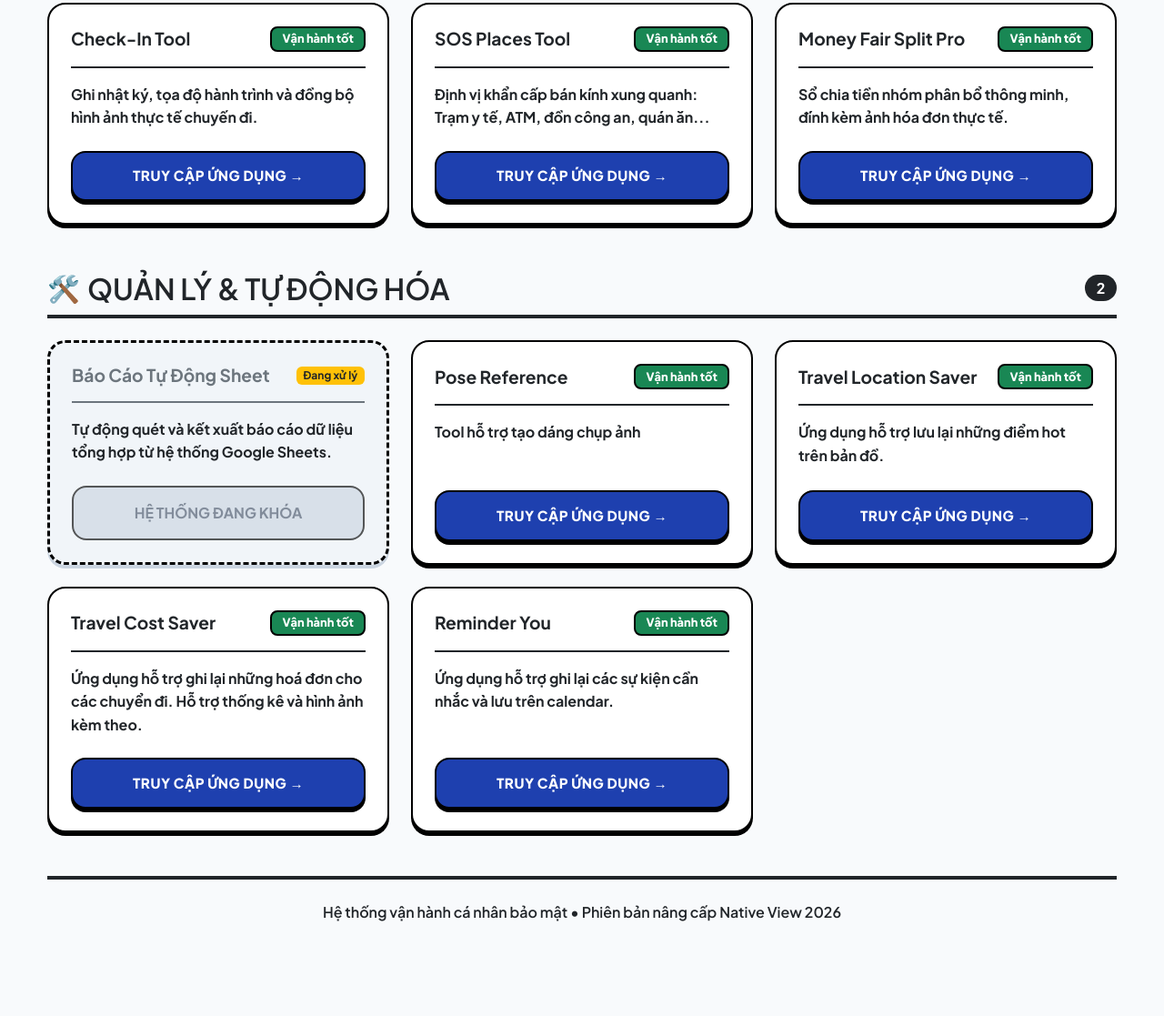
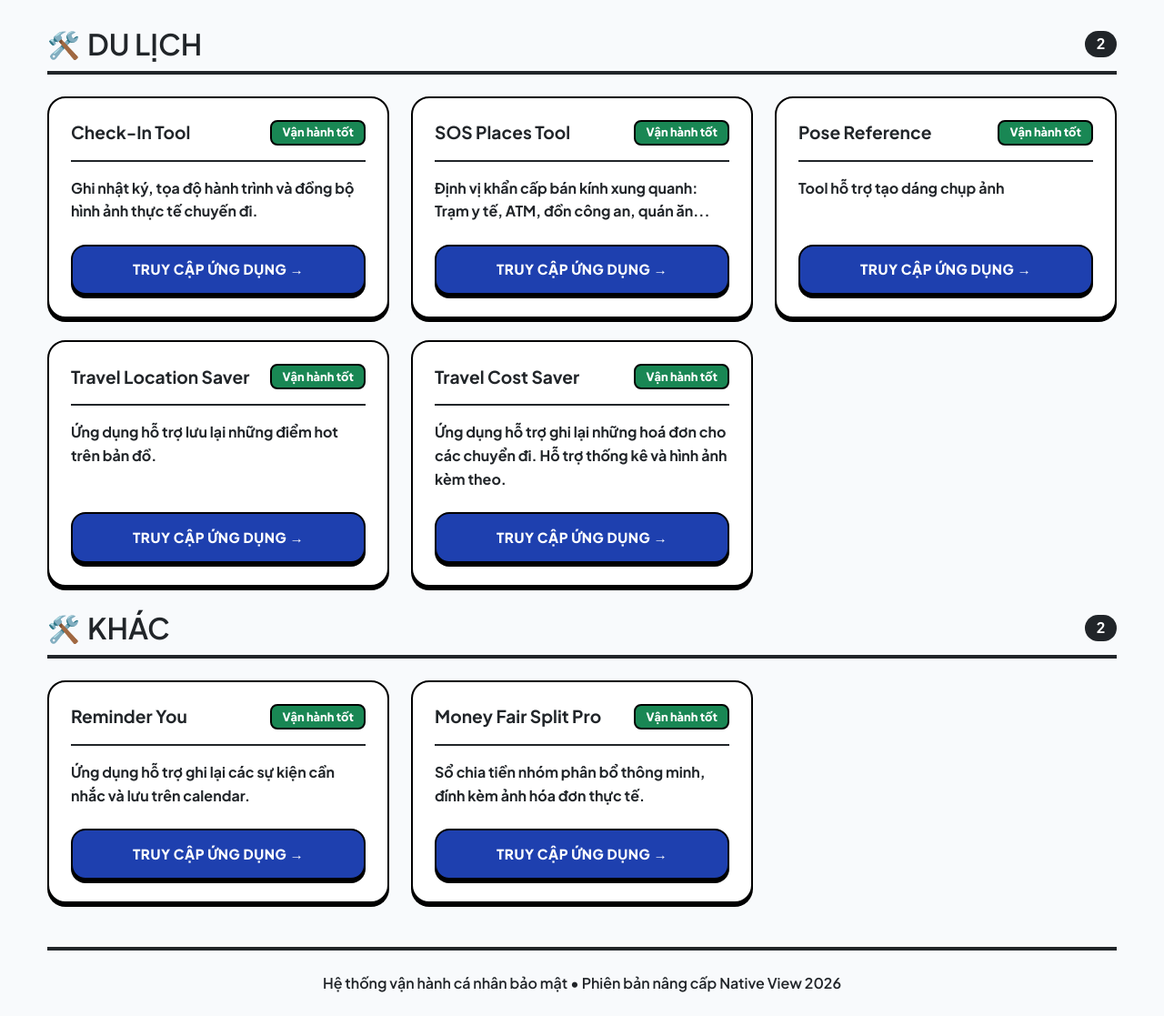
Before and after one commit to internet47/internet47.github.io, a plain HTML site: page index.html in a window 1280 px wide. Shown: the part 527-1644 px from the top of the page at 91% size. Before the commit the page ends 1566 px from the top, so only its background shows below. Drawn offline with nearby package versions, Linux system fonts and the light colour scheme.

Commit message:
Optimize sp

```diff
--- a/index.html
+++ b/index.html
@@ -181,7 +181,7 @@
       <section class="category-section mb-5">
         <div class="d-flex align-items-center flex-wrap gap-2 pb-2 mb-4 border-bottom border-4 border-dark">
           <span style="font-size: 1.8rem;">🌤️</span>
-          <h2 class="fw-extrabold mb-0 text-dark text-uppercase">Khí Tượng & Du Lịch</h2>
+          <h2 class="fw-extrabold mb-0 text-dark text-uppercase">Khí Tượng</h2>
           <span class="badge bg-dark text-white rounded-pill app-count ms-auto" style="font-size: 1rem; padding: 0.4rem 0.8rem; border: none !important;">6</span>
         </div>
 
@@ -237,6 +237,16 @@
               </a>
             </div>
           </div>
+      </section>
+
+      <section class="category-section mb-4">
+        <div class="d-flex align-items-center flex-wrap gap-2 pb-2 mb-4 border-bottom border-4 border-dark">
+          <span style="font-size: 1.8rem;">🛠️</span>
+          <h2 class="fw-extrabold mb-0 text-dark text-uppercase"> Du Lịch</h2>
+          <span class="badge bg-dark text-white rounded-pill app-count ms-auto" style="font-size: 1rem; padding: 0.4rem 0.8rem; border: none !important;">2</span>
+        </div>
+
+        <div class="row row-cols-1 row-cols-lg-3 g-3 g-lg-4">
 
           <div class="col app-card-wrapper">
             <div class="card native-card">
@@ -269,52 +279,6 @@
               <a href="https://script.google.com/macros/s/AKfycbw8TEQqqOuBuBb9kSbmU2sYvvfpCaQpPQVcIx4NmDrzG3wnzCIODcIpcNw_jFV0xyYA/exec" class="btn-native-action mt-auto">
                 Truy Cập Ứng Dụng →
               </a>
-            </div>
-          </div>
-
-          <div class="col app-card-wrapper">
-            <div class="card native-card">
-              <div class="mb-4">
-                <div class="d-flex justify-content-between border-bottom border-2 border-dark pb-3 mb-3 card-header-mobile">
-                  <h3 class="fw-bold mb-0 text-dark">Money Fair Split Pro</h3>
-                  <span class="badge badge-status bg-success text-white">Vận hành tốt</span>
-                </div>
-                <p class="mb-0 fw-bold text-dark">
-                  Sổ chia tiền nhóm phân bổ thông minh, đính kèm ảnh hóa đơn thực tế.
-                </p>
-              </div>
-              <a href="https://script.google.com/macros/s/AKfycbxf0yqNr_auY0JkgZJ8mpnkoN-Xsj43AqT-7bKW0hp3lIH7cbpZLlWTwdoQSB7ptYiPVA/exec" class="btn-native-action mt-auto">
-                Truy Cập Ứng Dụng →
-              </a>
-            </div>
-          </div>
-
-        </div>
-      </section>
-
-      <section class="category-section mb-4">
-        <div class="d-flex align-items-center flex-wrap gap-2 pb-2 mb-4 border-bottom border-4 border-dark">
-          <span style="font-size: 1.8rem;">🛠️</span>
-          <h2 class="fw-extrabold mb-0 text-dark text-uppercase">Quản Lý & Tự Động Hóa</h2>
-          <span class="badge bg-dark text-white rounded-pill app-count ms-auto" style="font-size: 1rem; padding: 0.4rem 0.8rem; border: none !important;">2</span>
-        </div>
-
-        <div class="row row-cols-1 row-cols-lg-3 g-3 g-lg-4">
-
-          <div class="col app-card-wrapper">
-            <div class="card native-card" style="background-color: #f1f5f9 !important; border: 3px dashed #000000 !important; box-shadow: 0 4px 0 #cbd5e1 !important;">
-              <div class="mb-4">
-                <div class="d-flex justify-content-between border-bottom border-2 border-secondary pb-3 mb-3 card-header-mobile">
-                  <h3 class="fw-bold mb-0 text-secondary">Báo Cáo Tự Động Sheet</h3>
-                  <span class="badge bg-warning text-dark fw-bold border-0">Đang xử lý</span>
-                </div>
-                <p class="text-dark fw-bold mb-0">
-                  Tự động quét và kết xuất báo cáo dữ liệu tổng hợp từ hệ thống Google Sheets.
-                </p>
-              </div>
-              <div class="btn disabled w-100 fw-bold text-uppercase mt-auto" style="border: 2px solid #000000 !important; border-radius: 16px !important; padding: 1rem !important; background-color: #cbd5e1 !important; color: #475569 !important;">
-                Hệ thống đang khóa
-              </div>
             </div>
           </div>
 
@@ -368,7 +332,18 @@
               </a>
             </div>
           </div>
+        </div>
+      </section>
 
+
+      <section class="category-section mb-4">
+        <div class="d-flex align-items-center flex-wrap gap-2 pb-2 mb-4 border-bottom border-4 border-dark">
+          <span style="font-size: 1.8rem;">🛠️</span>
+          <h2 class="fw-extrabold mb-0 text-dark text-uppercase"> Khác</h2>
+          <span class="badge bg-dark text-white rounded-pill app-count ms-auto" style="font-size: 1rem; padding: 0.4rem 0.8rem; border: none !important;">2</span>
+        </div>
+
+        <div class="row row-cols-1 row-cols-lg-3 g-3 g-lg-4">
           <div class="col app-card-wrapper">
             <div class="card native-card">
               <div class="mb-4">
@@ -386,8 +361,27 @@
             </div>
           </div>
 
+           <div class="col app-card-wrapper">
+            <div class="card native-card">
+              <div class="mb-4">
+                <div class="d-flex justify-content-between border-bottom border-2 border-dark pb-3 mb-3 card-header-mobile">
+                  <h3 class="fw-bold mb-0 text-dark">Money Fair Split Pro</h3>
+                  <span class="badge badge-status bg-success text-white">Vận hành tốt</span>
+                </div>
+                <p class="mb-0 fw-bold text-dark">
+                  Sổ chia tiền nhóm phân bổ thông minh, đính kèm ảnh hóa đơn thực tế.
+                </p>
+              </div>
+              <a href="https://script.google.com/macros/s/AKfycbxf0yqNr_auY0JkgZJ8mpnkoN-Xsj43AqT-7bKW0hp3lIH7cbpZLlWTwdoQSB7ptYiPVA/exec" class="btn-native-action mt-auto">
+                Truy Cập Ứng Dụng →
+              </a>
+            </div>
+          </div>
+
+
         </div>
       </section>
+
 
     </main>
 
```
